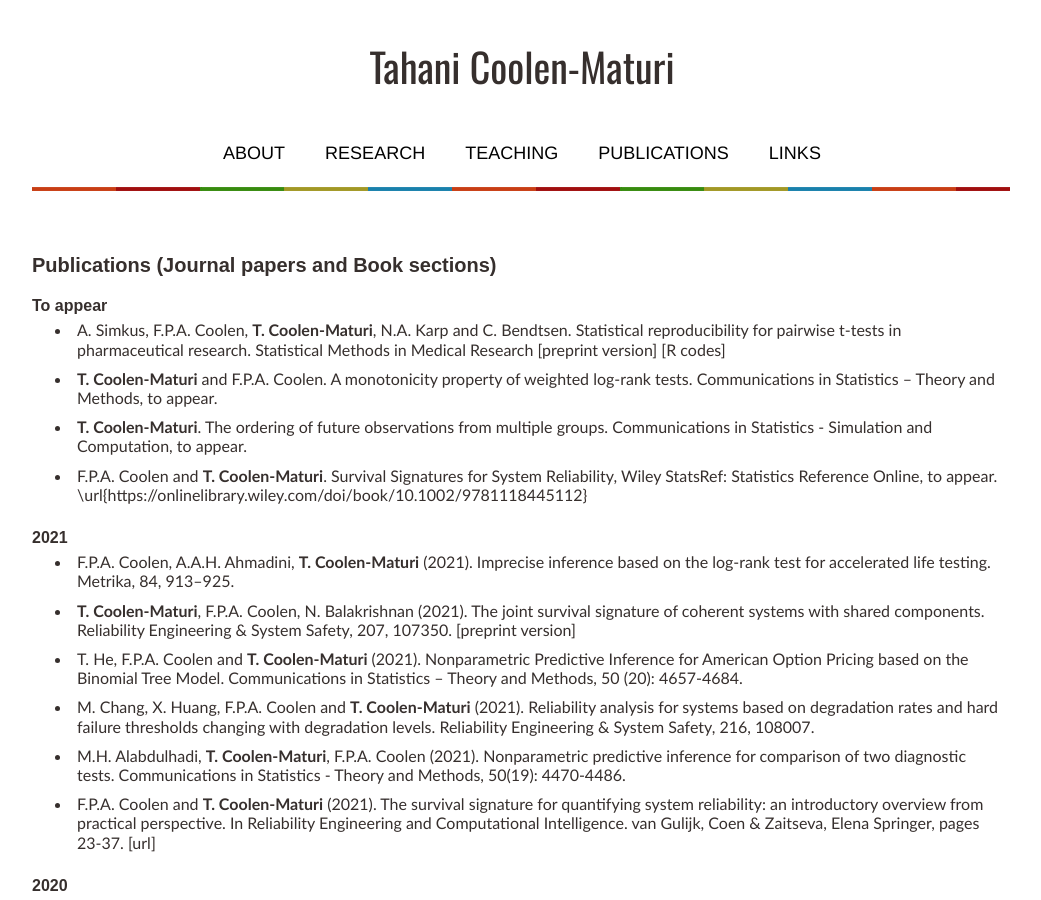
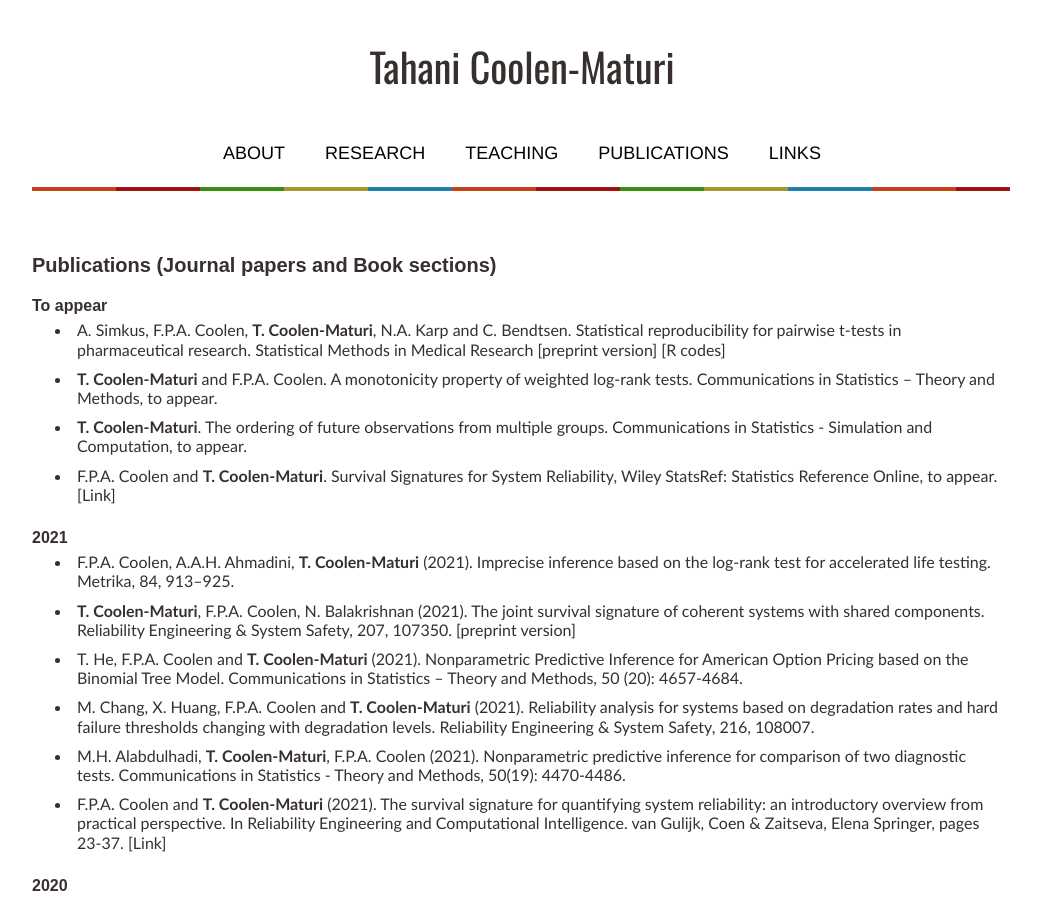
Before and after one commit to tmaturi/tahanimaturi, a Jekyll site: the page built from publications.md, in a window 1280 px wide and 900 px high. Shown: the whole window, without its empty margins (119-1160 px from the left). Built offline with Jekyll 4.4.1, drawn with Linux system fonts in a browser that asks for light colours; our own code applies the rules of GitHub Pages for plain Markdown files.

Commit message:
Update publications.md

```diff
--- a/publications.md
+++ b/publications.md
@@ -16,8 +16,7 @@ and C. Bendtsen. Statistical reproducibility for pairwise t-tests in
 pharmaceutical research. Statistical Methods in Medical Research [[preprint version](pdfs/article_reproducibility-210726.pdf){:target="_blank"}] [[R codes](rcodes/Rcodes-SMMR-May-2021.zip)]
 - **T. Coolen-Maturi** and F.P.A. Coolen. A  monotonicity property of weighted log-rank tests.   Communications in Statistics – Theory and Methods, to appear.
 - **T. Coolen-Maturi**.  The ordering of future observations from multiple groups. Communications in Statistics - Simulation and Computation, to appear.
-- F.P.A. Coolen and **T. Coolen-Maturi**. Survival Signatures for System Reliability, Wiley StatsRef: Statistics Reference Online, to appear.
- \url{https://onlinelibrary.wiley.com/doi/book/10.1002/9781118445112}
+- F.P.A. Coolen and **T. Coolen-Maturi**. Survival Signatures for System Reliability, Wiley StatsRef: Statistics Reference Online, to appear. [[Link]](https://onlinelibrary.wiley.com/doi/book/10.1002/9781118445112)
 
 
 
@@ -32,7 +31,7 @@
 thresholds changing with degradation levels. Reliability Engineering & System Safety, 216,  108007.
 - M.H. Alabdulhadi, **T. Coolen-Maturi**, F.P.A. Coolen (2021). Nonparametric predictive inference for comparison of two diagnostic tests. Communications in Statistics - Theory and Methods, 50(19):  4470-4486.
 - F.P.A. Coolen and **T. Coolen-Maturi**  (2021). The survival signature for quantifying system reliability: an introductory overview from practical perspective. In Reliability Engineering and Computational Intelligence. van Gulijk, Coen & Zaitseva, Elena Springer, pages 23-37.
-[[url]](https://doi.org/10.1007/978-3-030-74556-1_2)
+[[Link]](https://doi.org/10.1007/978-3-030-74556-1_2)
 
 
 <br>
```
